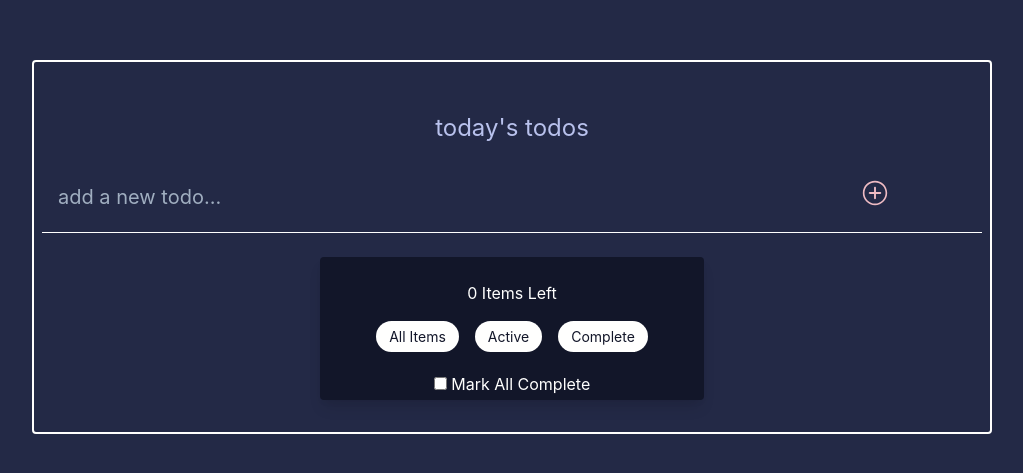
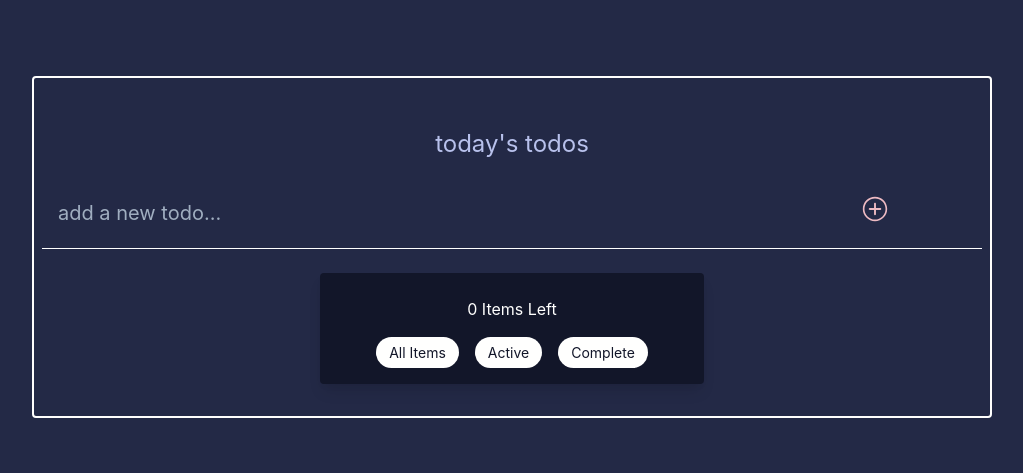
Before and after one commit to tim-corley/electron-react-todo, a React (Create React App) app: page / in a window 1280 px wide. Shown: the part 153-626 px from the top of the page, without its empty margins (128-1151 px from the left). Built offline with nearby package versions, Linux system fonts and the light colour scheme.

Commit message:
add image to background

```diff
--- a/src/components/ToDoList.js
+++ b/src/components/ToDoList.js
@@ -5,8 +5,7 @@ import ToDoItem from './ToDoItem';
 export default class TodoList extends React.Component {
   state = {
     todos: [],
-    todoToShow: 'all',
-    toggleAllComplete: true
+    todoToShow: 'all'
   };
 
   addTodo = todo => {
@@ -117,32 +116,6 @@ export default class TodoList extends React.Component {
               </div>
             </div>
           </div>
-          <div className="m-auto text-center">
-            <div className="inline-block text-midnightink-headline p-1 mx-1">
-              <input
-                type="checkbox"
-                onChange={() =>
-                  this.setState(state => ({
-                    todos: state.todos.map(todo => ({
-                      ...todo,
-                      complete: state.toggleAllComplete
-                    })),
-                    toggleAllComplete: !state.toggleAllComplete
-                  }))
-                }
-              />{' '}
-              <button> Mark All Complete</button>
-            </div>
-            {this.state.todos.some(todo => todo.complete) ? (
-              <div className="inline-block text-midnightink-headline p-1 mx-1">
-                <input
-                  type="checkbox"
-                  onChange={this.removeAllTodosThatAreComplete}
-                />{' '}
-                <button>Remove Completed</button>
-              </div>
-            ) : null}
-          </div>
         </div>
       </div>
     );
```
Also changed, not shown: src/components/MainCard.js (added).
